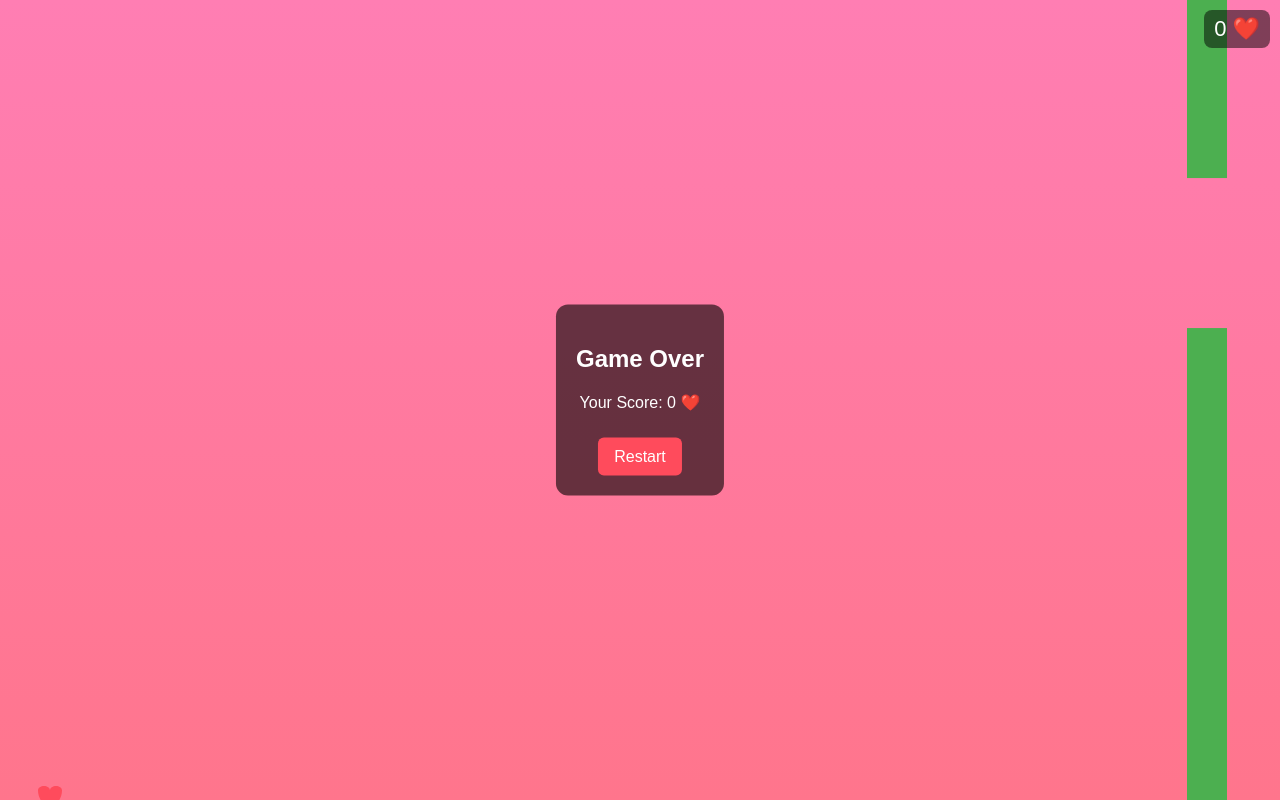
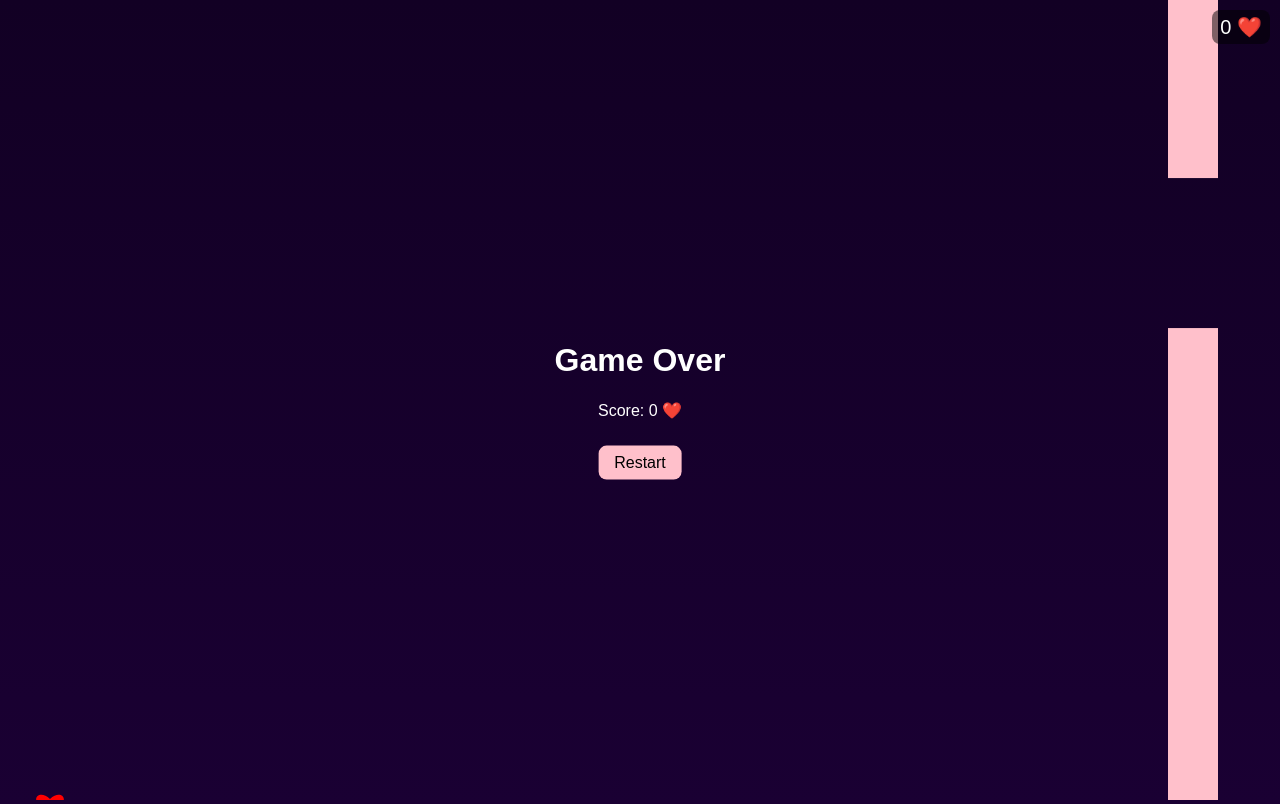
Before and after one commit to amijosh/countyourkisses, a plain HTML site: page index.html in a window 1280 px wide. Drawn offline with Linux system fonts and the light colour scheme.

Commit message:
Update index.html

```diff
--- a/index.html
+++ b/index.html
@@ -1,31 +1,25 @@
 <!DOCTYPE html>
 <html lang="en">
 <head>
-<meta charset="UTF-8" />
-<meta name="viewport" content="width=device-width, initial-scale=1.0" />
-<title>Flappy Heart - Mobile Friendly</title>
+<meta charset="UTF-8">
+<meta name="viewport" content="width=device-width, initial-scale=1.0">
+<title>Flappy Heart</title>
 <style>
   body {
     margin: 0;
     background: linear-gradient(to bottom, #120024, #1a0033);
     overflow: hidden;
   }
-    canvas {
-        display: block;
-        margin: 0 auto;
-        background: linear-gradient(to bottom, #ff7eb3, #ff758c);
-    }
   #scoreDisplay {
     position: absolute;
     top: 10px;
     right: 10px;
-        font-size: clamp(16px, 5vw, 22px);
+    font-size: 20px;
     color: white;
     font-family: Arial, sans-serif;
     background: rgba(0, 0, 0, 0.5);
-        padding: 6px 10px;
+    padding: 5px 8px;
     border-radius: 8px;
-        z-index: 10;
   }
   #endScreen {
     display: none;
@@ -33,38 +27,30 @@
     top: 50%;
     left: 50%;
     transform: translate(-50%, -50%);
+    text-align: center;
     color: white;
     font-family: Arial, sans-serif;
-        text-align: center;
-        background: rgba(0,0,0,0.6);
-        padding: 20px;
-        border-radius: 12px;
   }
-    button {
-        background: #ff4b5c;
-        color: white;
+  #endScreen button {
+    margin-top: 10px;
+    padding: 8px 16px;
     border: none;
-        padding: 10px 16px;
-        margin-top: 10px;
-        border-radius: 6px;
+    background-color: pink;
+    color: black;
     font-size: 16px;
     cursor: pointer;
-    }
-    button:hover {
-        background: #e84350;
+    border-radius: 8px;
   }
 </style>
 </head>
 <body>
 <div id="scoreDisplay">0 ❤️</div>
 <canvas id="gameCanvas"></canvas>
-
 <div id="endScreen">
-    <h2>Game Over</h2>
+  <h1>Game Over</h1>
   <p id="finalScore"></p>
   <button onclick="startGame()">Restart</button>
 </div>
-
 <script>
 const canvas = document.getElementById("gameCanvas");
 const ctx = canvas.getContext("2d");
@@ -72,23 +58,12 @@ const ctx = canvas.getContext("2d");
 canvas.width = window.innerWidth;
 canvas.height = window.innerHeight;
 
-let heart, gravity, jump, pipes, frame, score, gameOver;
-
-function drawHeart(x, y, size) {
-    ctx.beginPath();
-    ctx.moveTo(x, y);
-    ctx.bezierCurveTo(x, y - size / 2, x - size, y - size / 2, x - size, y);
-    ctx.bezierCurveTo(x - size, y + size, x, y + size * 1.5, x, y + size * 2);
-    ctx.bezierCurveTo(x, y + size * 1.5, x + size, y + size, x + size, y);
-    ctx.bezierCurveTo(x + size, y - size / 2, x, y - size / 2, x, y);
-    ctx.fillStyle = "#ff4b5c";
-    ctx.fill();
-}
+let heart, pipes, frame, score, gameOver;
+let gravity = 0.25;
+let jump = -4.6;
 
 function startGame() {
-    heart = { x: 50, y: canvas.height / 2, size: 12, velocity: 0 };
-    gravity = 0.20; // slower fall
-    jump = -4.0;    // softer jump
+    heart = { x: 50, y: canvas.height / 2, size: 12, velocity: 0 }; // smaller heart size
     pipes = [];
     frame = 0;
     score = 0;
@@ -99,31 +74,34 @@ function startGame() {
 }
 
 function loop() {
+    if (gameOver) return;
+
     ctx.clearRect(0, 0, canvas.width, canvas.height);
 
-    // Heart physics
     heart.velocity += gravity;
     heart.y += heart.velocity;
 
-    // Draw heart
-    drawHeart(heart.x, heart.y, heart.size);
+    ctx.fillStyle = "red";
+    ctx.beginPath();
+    ctx.moveTo(heart.x, heart.y);
+    ctx.bezierCurveTo(heart.x - heart.size, heart.y - heart.size, heart.x - heart.size * 2, heart.y + heart.size / 3, heart.x, heart.y + heart.size);
+    ctx.bezierCurveTo(heart.x + heart.size * 2, heart.y + heart.size / 3, heart.x + heart.size, heart.y - heart.size, heart.x, heart.y);
+    ctx.fill();
 
-    // Pipes
     if (frame % 90 === 0) {
         let gap = 150;
         let topHeight = Math.random() * (canvas.height - gap - 100) + 50;
-        pipes.push({ x: canvas.width, y: 0, width: 40, height: topHeight });
-        pipes.push({ x: canvas.width, y: topHeight + gap, width: 40, height: canvas.height - topHeight - gap });
+        pipes.push({ x: canvas.width, y: 0, height: topHeight, passed: false });
+        pipes.push({ x: canvas.width, y: topHeight + gap, height: canvas.height - topHeight - gap });
     }
 
-    pipes.forEach((pipe, i) => {
-        pipe.x -= 1.5; // slower speed
-        ctx.fillStyle = "#4CAF50";
-        ctx.fillRect(pipe.x, pipe.y, pipe.width, pipe.height);
+    pipes.forEach((pipe) => {
+        pipe.x -= 2;
+        ctx.fillStyle = "pink";
+        ctx.fillRect(pipe.x, pipe.y, 50, pipe.height);
 
-        // Collision detection
         if (
-            heart.x < pipe.x + pipe.width &&
+            heart.x < pipe.x + 50 &&
             heart.x + heart.size > pipe.x &&
             heart.y < pipe.y + pipe.height &&
             heart.y + heart.size > pipe.y
@@ -131,33 +109,40 @@ function loop() {
             endGame();
         }
 
-        // Scoring
-        if (pipe.x + pipe.width < heart.x && !pipe.passed && pipe.y === 0) {
+        if (!pipe.passed && pipe.x + 50 < heart.x) {
+            pipe.passed = true;
             score++;
-            document.getElementById("scoreDisplay").innerText = `${score} ❤️`;
-            pipe.passed = true;
+            updateScore();
         }
     });
 
-    pipes = pipes.filter(pipe => pipe.x + pipe.width > 0);
+    pipes = pipes.filter(pipe => pipe.x + 50 > 0);
 
-    // Boundaries
-    if (heart.y + heart.size > canvas.height || heart.y < 0) {
+    if (heart.y + heart.size > canvas.height || heart.y - heart.size < 0) {
         endGame();
     }
 
     frame++;
-    if (!gameOver) requestAnimationFrame(loop);
+    requestAnimationFrame(loop);
+}
+
+function updateScore() {
+    document.getElementById("scoreDisplay").innerText = `${score} ❤️`;
 }
 
 function endGame() {
     gameOver = true;
-    document.getElementById("finalScore").innerText = `Your Score: ${score} ❤️`;
+    document.getElementById("finalScore").innerText = `Score: ${score} ❤️`;
     document.getElementById("endScreen").style.display = "block";
 }
 
-document.addEventListener("keydown", () => { heart.velocity = jump; });
-document.addEventListener("touchstart", () => { heart.velocity = jump; });
+window.addEventListener("keydown", () => {
+    if (!gameOver) heart.velocity = jump;
+});
+
+window.addEventListener("touchstart", () => {
+    if (!gameOver) heart.velocity = jump;
+});
 
 startGame();
 </script>
```
Lines whose indentation alone changed are shown as unchanged.
